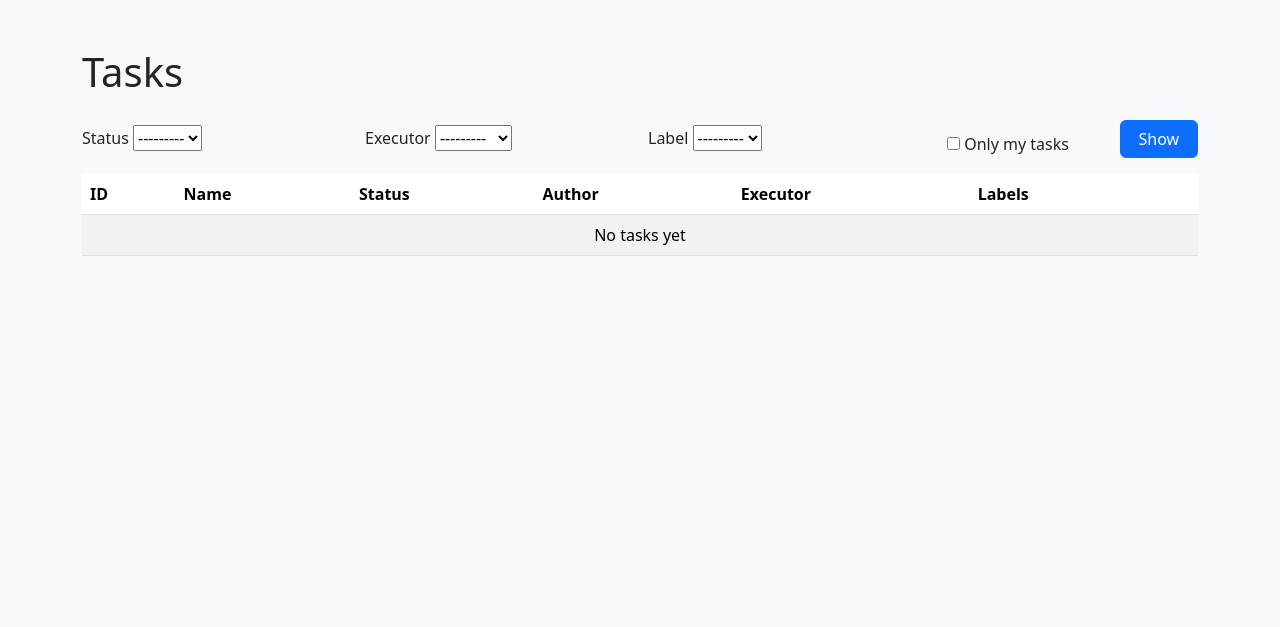
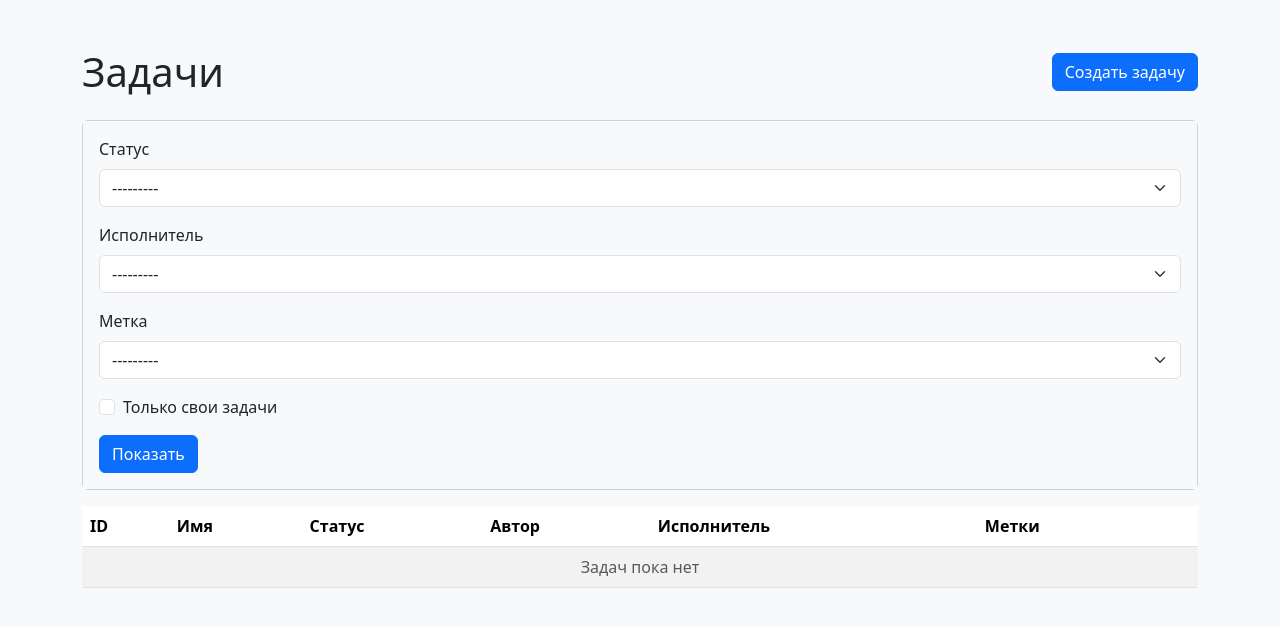
Before and after one commit to maxjamchuk/python-project-52, a Django app: page /tasks/ in a window 1280 px wide. Shown: the part 56-683 px from the top of the page. Run offline with Django 5.2, Linux system fonts and the light colour scheme; the visitor is signed in with stand-in values (Sample User, id 1); data comes from the database, SQL or seed files in the repository; data that the repository does not hold is empty; some libraries are stand-ins or nearby versions.

Commit message:
Lower Decks

```diff
--- a/task_manager/tasks/filters.py
+++ b/task_manager/tasks/filters.py
@@ -13,29 +13,37 @@ User = get_user_model()
 class TaskFilter(django_filters.FilterSet):
     status = django_filters.ModelChoiceFilter(
         queryset=Status.objects.all(),
-        label=_("Status"),
+        label=_("Статус"),
     )
 
     executor = django_filters.ModelChoiceFilter(
         queryset=User.objects.all(),
-        label=_("Executor"),
+        label=_("Исполнитель"),
     )
 
     label = django_filters.ModelChoiceFilter(
         field_name="labels",
         queryset=Label.objects.all(),
-        label=_("Label"),
+        label=_("Метка"),
     )
 
     self_tasks = django_filters.BooleanFilter(
         method="filter_self_tasks",
         widget=forms.CheckboxInput,
-        label=_("Only my tasks"),
+        label=_("Только свои задачи"),
     )
 
     class Meta:
         model = Task
-        fields = ["status", "executor", "label"]
+        fields = ["status", "executor", "label", "self_tasks"]
+
+    def __init__(self, *args, **kwargs):
+        super().__init__(*args, **kwargs)
+        executor_field = self.form.fields.get("executor")
+        if executor_field is not None:
+            executor_field.label_from_instance = (
+                lambda user: f"{user.first_name} {user.last_name}".strip()
+            )
 
     def filter_self_tasks(self, queryset, name, value):
         if value and self.request and self.request.user.is_authenticated:
--- a/task_manager/tasks/views.py
+++ b/task_manager/tasks/views.py
@@ -18,6 +18,22 @@ class TaskDetailView(LoginRequiredMixin, DetailView):
     context_object_name = "task"
 
 
+class TaskListView(LoginRequiredMixin, FilterView):
+    model = Task
+    filterset_class = TaskFilter
+    template_name = "tasks/index.html"
+    context_object_name = "tasks"
+
+    def get_queryset(self):
+        qs = (
+            super()
+            .get_queryset()
+            .select_related("status", "author", "executor")
+            .prefetch_related("labels")
+        )
+        return qs
+
+
 class TaskCreateView(LoginRequiredMixin, CreateView):
     model = Task
     form_class = TaskForm
@@ -25,8 +41,9 @@ class TaskCreateView(LoginRequiredMixin, CreateView):
     success_url = reverse_lazy("tasks:list")
 
     def form_valid(self, form):
+        # автор — залогиненный пользователь
         form.instance.author = self.request.user
-        messages.success(self.request, _("Task has been created successfully"))
+        messages.success(self.request, _("Задача успешно создана"))
         return super().form_valid(form)
 
 
@@ -37,7 +54,7 @@ class TaskUpdateView(LoginRequiredMixin, UpdateView):
     success_url = reverse_lazy("tasks:list")
 
     def form_valid(self, form):
-        messages.success(self.request, _("Task has been updated successfully"))
+        messages.success(self.request, _("Задача успешно изменена"))
         return super().form_valid(form)
 
 
@@ -46,33 +63,11 @@ class TaskDeleteView(LoginRequiredMixin, DeleteView):
     template_name = "tasks/delete.html"
     success_url = reverse_lazy("tasks:list")
 
-    def dispatch(self, request, *args, **kwargs):
+    def post(self, request, *args, **kwargs):
         self.object = self.get_object()
         if self.object.author != request.user:
-            messages.error(
-                request,
-                _("You have no rights to delete this task"),
-            )
+            messages.error(request, _("Задачу может удалить только её автор"))
             return redirect("tasks:list")
-        return super().dispatch(request, *args, **kwargs)
 
-    def delete(self, request, *args, **kwargs):
-        messages.success(request, _("Task has been deleted successfully"))
-        return super().delete(request, *args, **kwargs)
-
-
-
-class TaskListView(LoginRequiredMixin, FilterView):
-    model = Task
-    template_name = "tasks/list.html"
-    context_object_name = "tasks"
-    filterset_class = TaskFilter
-
-    def get_queryset(self):
-        qs = (
-            super()
-            .get_queryset()
-            .select_related("status", "author", "executor")
-            .prefetch_related("labels")
-        )
-        return qs
+        messages.success(request, _("Задача успешно удалена"))
+        return super().post(request, *args, **kwargs)
--- /dev/null
+++ b/task_manager/templates/tasks/index.html
@@ -0,0 +1,78 @@
+{% extends "base.html" %}
+{% load django_bootstrap5 %}
+
+{% block title %}Задачи{% endblock %}
+
+{% block content %}
+  <div class="d-flex justify-content-between align-items-center mb-4">
+    <h1 class="mb-0">Задачи</h1>
+    <a class="btn btn-primary" href="{% url 'tasks:create' %}">
+      Создать задачу
+    </a>
+  </div>
+
+  <div class="card mb-3">
+    <div class="card-body bg-light">
+      <form method="get" class="form-inline">
+        {% bootstrap_form filter.form %}
+        <button type="submit" class="btn btn-primary">
+          Показать
+        </button>
+      </form>
+    </div>
+  </div>
+
+  <div class="table-responsive">
+    <table class="table table-striped align-middle">
+      <thead>
+        <tr>
+          <th>ID</th>
+          <th>Имя</th>
+          <th>Статус</th>
+          <th>Автор</th>
+          <th>Исполнитель</th>
+          <th>Метки</th>
+          <th class="text-end"></th>
+        </tr>
+      </thead>
+      <tbody>
+        {% for task in tasks %}
+          <tr>
+            <td>{{ task.id }}</td>
+            <td>
+              <a href="{% url 'tasks:detail' task.pk %}">
+                {{ task.name }}
+              </a>
+            </td>
+            <td>{{ task.status }}</td>
+            <td>{{ task.author }}</td>
+            <td>{{ task.executor|default:"–" }}</td>
+            <td>
+              {% for label in task.labels.all %}
+                <span class="badge bg-secondary">{{ label.name }}</span>
+              {% empty %}
+                –
+              {% endfor %}
+            </td>
+            <td class="text-end">
+              <a class="btn btn-sm btn-outline-primary"
+                 href="{% url 'tasks:update' task.pk %}">
+                Изменить
+              </a>
+              <a class="btn btn-sm btn-outline-danger"
+                 href="{% url 'tasks:delete' task.pk %}">
+                Удалить
+              </a>
+            </td>
+          </tr>
+        {% empty %}
+          <tr>
+            <td colspan="7" class="text-center text-muted">
+              Задач пока нет
+            </td>
+          </tr>
+        {% endfor %}
+      </tbody>
+    </table>
+  </div>
+{% endblock %}
--- a/task_manager/templates/tasks/list.html
+++ /dev/null
@@ -1,92 +0,0 @@
-{% extends "base.html" %}
-{% load i18n django_bootstrap5 %}
-
-{% block title %}{% trans "Tasks" %}{% endblock %}
-
-{% block content %}
-  <h1 class="mb-4">{% trans "Tasks" %}</h1>
-
-  <form method="get" class="mb-3">
-    <div class="row g-3 align-items-end">
-      <div class="col-md-3">
-        <label class="form-label" for="id_status">{% trans "Status" %}</label>
-        {{ filter.form.status }}
-      </div>
-
-      <div class="col-md-3">
-        <label class="form-label" for="id_executor">{% trans "Executor" %}</label>
-        {{ filter.form.executor }}
-      </div>
-
-      <div class="col-md-3">
-        <label class="form-label" for="id_label">{% trans "Label" %}</label>
-        {{ filter.form.label }}
-      </div>
-
-      <div class="col-md-2 form-check mt-4">
-        {{ filter.form.self_tasks }}
-        <label class="form-check-label" for="id_self_tasks">
-          {% trans "Only my tasks" %}
-        </label>
-      </div>
-
-      <div class="col-md-1">
-        <button type="submit" class="btn btn-primary w-100">
-          {% trans "Show" %}
-        </button>
-      </div>
-    </div>
-  </form>
-
-  <table class="table table-striped align-middle">
-    <thead>
-      <tr>
-        <th>{% trans "ID" %}</th>
-        <th>{% trans "Name" %}</th>
-        <th>{% trans "Status" %}</th>
-        <th>{% trans "Author" %}</th>
-        <th>{% trans "Executor" %}</th>
-        <th>{% trans "Labels" %}</th>
-        <th></th>
-      </tr>
-    </thead>
-    <tbody>
-      {% for task in tasks %}
-        <tr>
-          <td>{{ task.id }}</td>
-          <td>
-            <a href="{% url 'tasks:detail' task.pk %}">
-              {{ task.name }}
-            </a>
-          </td>
-          <td>{{ task.status }}</td>
-          <td>{{ task.author }}</td>
-          <td>{{ task.executor|default:"–" }}</td>
-          <td>
-            {% for label in task.labels.all %}
-              <span class="badge bg-secondary">{{ label.name }}</span>
-            {% empty %}
-              –
-            {% endfor %}
-          </td>
-          <td class="text-end">
-            <a class="btn btn-sm btn-outline-primary"
-               href="{% url 'tasks:update' task.pk %}">
-              {% trans "Edit" %}
-            </a>
-            <a class="btn btn-sm btn-outline-danger"
-               href="{% url 'tasks:delete' task.pk %}">
-              {% trans "Delete" %}
-            </a>
-          </td>
-        </tr>
-      {% empty %}
-        <tr>
-          <td colspan="7" class="text-center">
-            {% trans "No tasks yet" %}
-          </td>
-        </tr>
-      {% endfor %}
-    </tbody>
-  </table>
-{% endblock %}
```
Also changed, not shown: task_manager/tasks/forms.py (+18 -2 lines), task_manager/templates/tasks/create.html (+30 -5 lines), task_manager/templates/tasks/delete.html (+4 -9 lines), task_manager/templates/tasks/detail.html (+22 -7 lines), task_manager/templates/tasks/update.html (+30 -5 lines).
